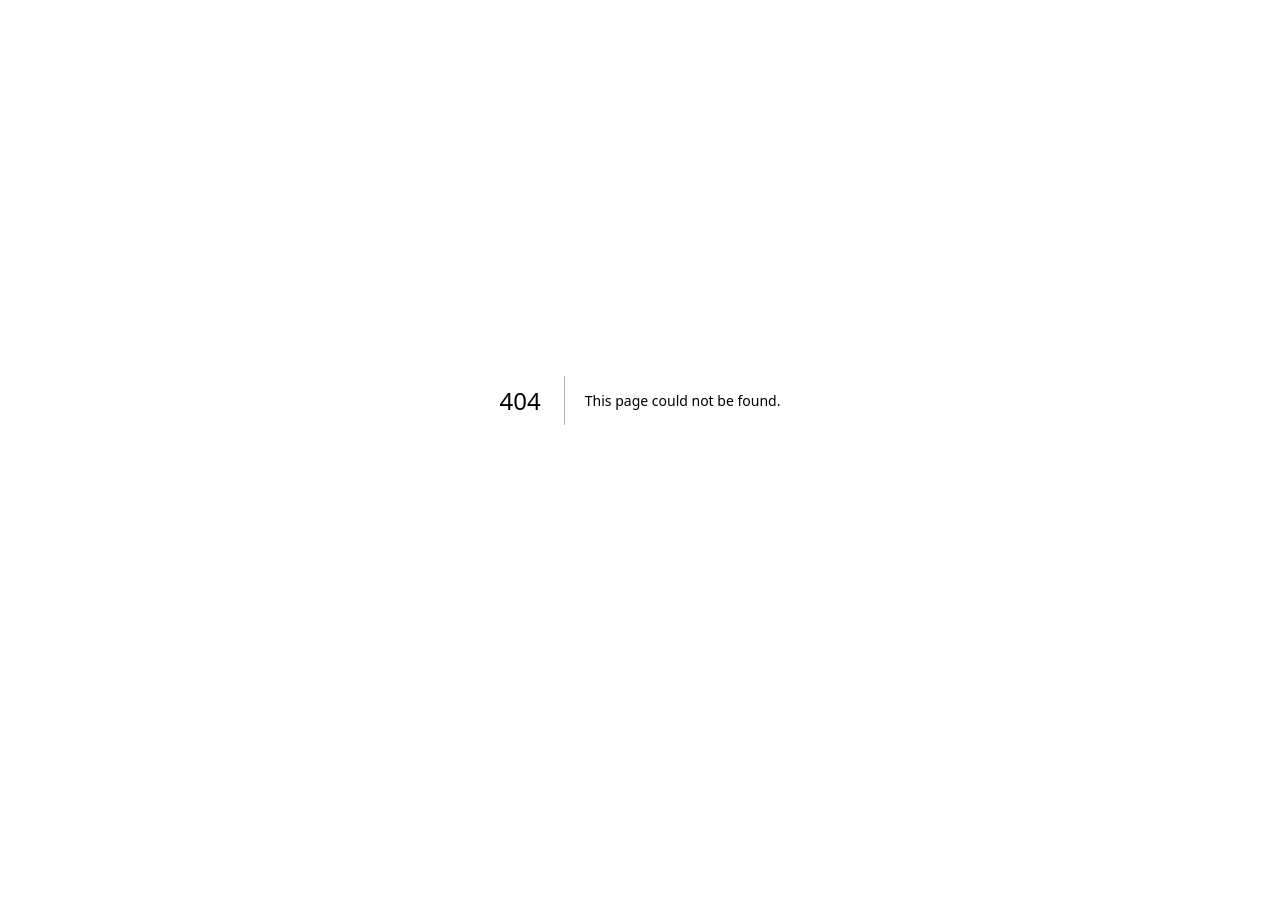
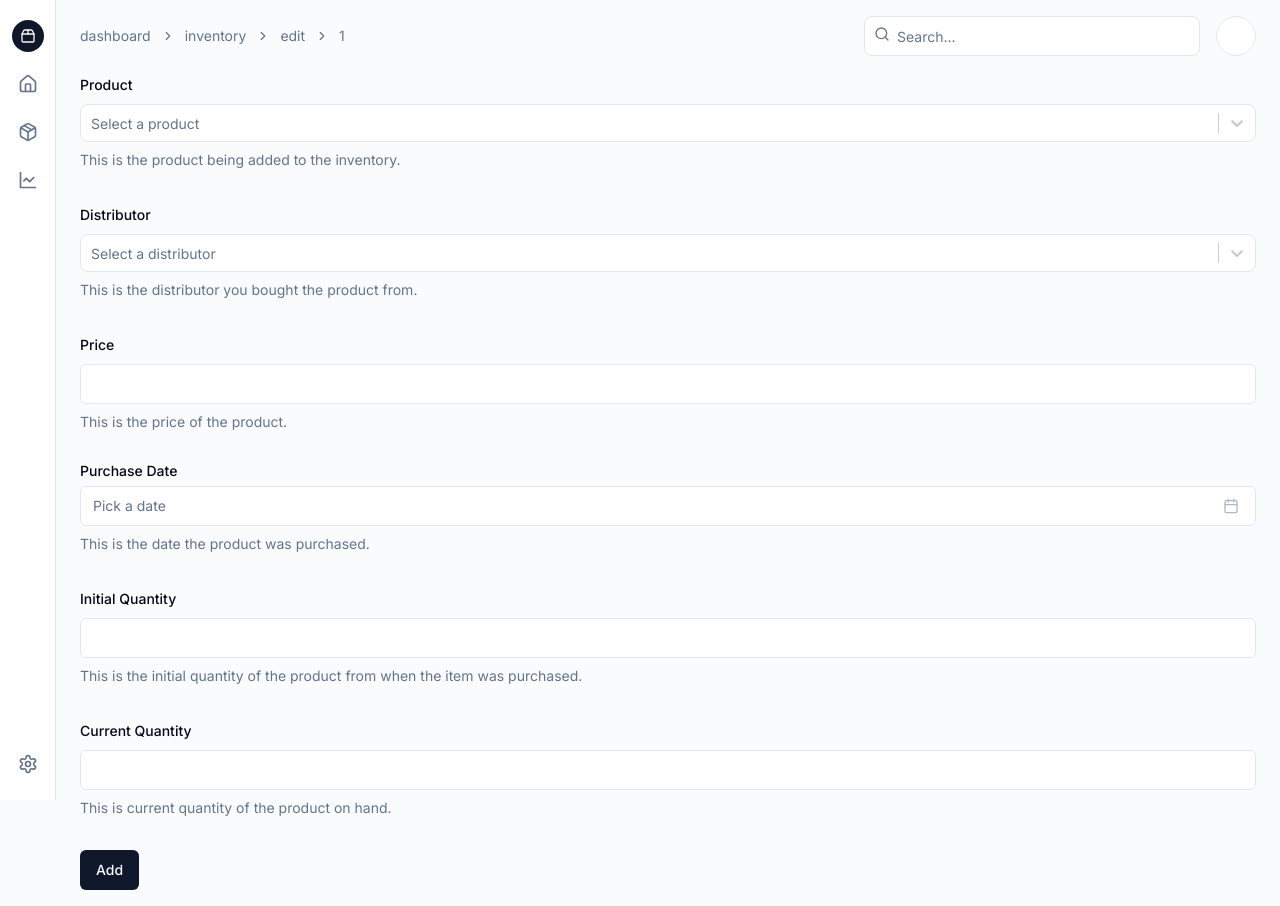
Before and after one commit to freddy-c/greenkeeper, a Next.js app: page /dashboard/inventory/edit/1 in a window 1280 px wide. Before the commit this address had no page. Before the commit the page ends 800 px from the top, so only its background shows below. Built offline with nearby package versions, Linux system fonts and the light colour scheme; no server answers; the database is empty.

Commit message:
Add item management functionality with forms and validation

```diff
--- /dev/null
+++ b/app/dashboard/inventory/actions.ts
@@ -0,0 +1,60 @@
+"use server";
+
+import { revalidatePath } from "next/cache";
+import { z } from "zod";
+import prisma from "@/app/client";
+import { AddItemSchema } from "@/app/schemas";
+
+export async function editItem(
+    itemId: string,
+    data: z.infer<typeof AddItemSchema>
+): Promise<{
+    success: boolean;
+    message?: string;
+    item?: any;
+    issues?: {
+        path: any;
+        message: string;
+    }[];
+}> {
+    // Validate the incoming data with zod
+    const parsed = AddItemSchema.safeParse(data);
+
+    if (!parsed.success) {
+        return {
+            success: false,
+            issues: parsed.error.issues.map((issue) => {
+                return { path: issue.path, message: issue.message };
+            }),
+        };
+    }
+
+    try {
+        // Construct the data object for Prisma
+        const itemData = {
+            productId: parsed.data.product.value, // Use the UUID value
+            distributorId: parsed.data.distributor.value, // Use the UUID value
+            price: parsed.data.price,
+            purchaseDate: new Date(parsed.data.purchaseDate), // Assuming the date is a string in 'yyyy-MM-dd' format
+            initialQuantity: parsed.data.initialQuantity,
+            currentQuantity: parsed.data.currentQuantity,
+        };
+
+        // Update the item in the database
+        const updatedItem = await prisma.item.update({
+            where: { id: itemId },
+            data: itemData,
+        });
+
+        // Optionally revalidate the cache/path if needed
+        revalidatePath("/inventory");
+
+        return {
+            success: true,
+            item: updatedItem,
+        };
+    } catch (e) {
+        console.log(e);
+        return { success: false, message: "Failed to update item" };
+    }
+}
--- a/app/dashboard/inventory/add/page.tsx
+++ b/app/dashboard/inventory/add/page.tsx
@@ -8,7 +8,7 @@ import {
 
 import { Button } from "@/components/ui/button";
 import { Distributor, Product } from "@prisma/client";
-import AddItemForm from "./add-item-form";
+import ItemForm from "../item-form";
 import prisma from "../../../client";
 import { ChevronLeft } from "lucide-react";
 
@@ -45,7 +45,7 @@ export default async function AddInventoryPage() {
                         </CardHeader>
                         <CardContent>
                             <div className="grid gap-6">
-                                <AddItemForm
+                                <ItemForm
                                     products={products}
                                     distributors={distributors}
                                 />
--- /dev/null
+++ b/app/dashboard/inventory/edit/[id]/page.tsx
@@ -0,0 +1,32 @@
+import { Distributor, Product } from "@prisma/client";
+import ItemForm from "../../item-form";
+import prisma from "@/app/client";
+import { ItemWithProductDistributor } from "../../schemas";
+
+export default async function EditPage({ params }: { params: any }) {
+    const { id } = params;
+
+    const products: Product[] = await prisma.product.findMany();
+    const distributors: Distributor[] = await prisma.distributor.findMany();
+
+    const item: ItemWithProductDistributor =
+        await prisma.item.findUniqueOrThrow({
+            where: {
+                id,
+            },
+            include: {
+                product: true,
+                distributor: true,
+            },
+        });
+
+    return (
+        <div>
+            <ItemForm
+                products={products}
+                distributors={distributors}
+                item={item}
+            />
+        </div>
+    );
+}
--- a/app/dashboard/inventory/add/add-item-form.tsx
+++ b/app/dashboard/inventory/item-form.tsx
@@ -6,8 +6,8 @@ import Select from "react-select";
 import { Product, Distributor } from "@prisma/client";
 import { z } from "zod";
 import { zodResolver } from "@hookform/resolvers/zod";
-import { AddItemSchema } from "../../../schemas";
-import { createItem } from "../../../actions";
+import { AddItemSchema } from "../../schemas";
+import { createItem } from "../../actions";
 
 import { format } from "date-fns";
 import { CalendarIcon } from "lucide-react";
@@ -32,6 +32,8 @@ import {
     FormMessage,
 } from "@/components/ui/form";
 import { Input } from "@/components/ui/input";
+import { ItemWithProductDistributor } from "./schemas";
+import { editItem } from "./actions";
 
 type AddItemFormValues = z.infer<typeof AddItemSchema>;
 
@@ -82,20 +84,54 @@ const selectStyles = {
     }),
 };
 
-export default function AddItemForm({
+export default function ItemForm({
     products,
     distributors,
+    item,
 }: {
     products: Product[];
     distributors: Distributor[];
+    item?: ItemWithProductDistributor;
 }) {
     const router = useRouter();
 
     const form = useForm<AddItemFormValues>({
+        defaultValues: item
+            ? {
+                  product: {
+                      value: item.productId,
+                      label: item.product.name,
+                  },
+                  distributor: {
+                      value: item.distributorId,
+                      label: item.distributor.name,
+                  },
+                  price: item.price,
+                  purchaseDate: format(item.purchaseDate, "yyyy-MM-dd"),
+                  initialQuantity: item.initialQuantity,
+                  currentQuantity: item.currentQuantity,
+              }
+            : undefined,
         resolver: zodResolver(AddItemSchema),
     });
 
     const onSubmit = async (data: AddItemFormValues) => {
+        if (item) {
+            const response = await editItem(item.id, data);
+
+            if (!response.success) {
+                response.issues?.forEach((issue) => {
+                    issue.path.forEach((pathElement: any) => {
+                        form.setError(pathElement, {
+                            type: "manual",
+                            message: issue.message,
+                        });
+                    });
+                });
+            } else {
+                router.push("/dashboard/inventory");
+            }
+        } else {
             const response = await createItem(data);
 
             if (!response.success) {
@@ -108,22 +144,8 @@ export default function AddItemForm({
                     });
                 });
             } else {
-            // form.reset({
-            //     product: {
-            //         value: "",
-            //         label: "",
-            //     },
-            //     distributor: {
-            //         value: "",
-            //         label: "",
-            //     },
-            //     price: 0,
-            //     purchaseDate: "",
-            //     initialQuantity: 0,
-            //     currentQuantity: 0,
-            // });
-
                 router.push("/dashboard/inventory");
+            }
         }
     };
 
@@ -202,14 +224,8 @@ export default function AddItemForm({
                                 <FormControl>
                                     <Input
                                         type="number"
+                                        step="0.01"
                                         {...field}
-                                        value={field.value || ""}
-                                        onChange={(e) =>
-                                            field.onChange(
-                                                parseFloat(e.target.value) || ""
-                                            )
-                                        }
-                                        aria-label="price"
                                     />
                                 </FormControl>
                                 <FormDescription>
@@ -293,15 +309,8 @@ export default function AddItemForm({
                                 <FormControl>
                                     <Input
                                         type="number"
+                                        step="0.01"
                                         {...field}
-                                        value={field.value || ""}
-                                        onChange={(e) =>
-                                            field.onChange(
-                                                parseInt(e.target.value, 10) ||
-                                                    ""
-                                            )
-                                        }
-                                        aria-label="initialQuantity"
                                     />
                                 </FormControl>
                                 <FormDescription>
@@ -321,15 +330,8 @@ export default function AddItemForm({
                                 <FormControl>
                                     <Input
                                         type="number"
+                                        step="0.01"
                                         {...field}
-                                        value={field.value || ""}
-                                        onChange={(e) =>
-                                            field.onChange(
-                                                parseInt(e.target.value, 10) ||
-                                                    ""
-                                            )
-                                        }
-                                        aria-label="currentQuantity"
                                     />
                                 </FormControl>
                                 <FormDescription>
@@ -340,7 +342,7 @@ export default function AddItemForm({
                             </FormItem>
                         )}
                     />
-                    <Button type="submit">Add Item</Button>
+                    <Button type="submit">{item ? "Update" : "Add"}</Button>
                 </form>
             </Form>
         </div>
--- a/app/dashboard/inventory/page.tsx
+++ b/app/dashboard/inventory/page.tsx
@@ -1,5 +1,27 @@
-export default function InventoryPage() {
+import { Item } from "@prisma/client";
+import prisma from "@/app/client";
+import { ItemWithProductDistributor } from "./schemas";
+
+export default async function InventoryPage() {
+    const items: ItemWithProductDistributor[] = await prisma.item.findMany({
+        include: {
+            product: true, // Include related product details
+            distributor: true, // Include related distributor details
+        },
+    });
+
     return (
-        <h1>Inventory Page!</h1>
-    )
+        <div>
+            <h1>Inventory Page!</h1>
+            <ul>
+                {items.map((item) => (
+                    <li key={item.id}>
+                        <strong>{item.product.name}</strong> - Distributed by{" "}
+                        {item.distributor.name}, Price: £{item.price.toFixed(2)}
+                        , Quantity: {item.currentQuantity}
+                    </li>
+                ))}
+            </ul>
+        </div>
+    );
 }
--- /dev/null
+++ b/app/dashboard/inventory/schemas.ts
@@ -0,0 +1,9 @@
+import { Prisma } from "@prisma/client";
+
+const itemWithProductDistributor = Prisma.validator<Prisma.ItemDefaultArgs>()({
+    include: { product: true, distributor: true },
+});
+
+export type ItemWithProductDistributor = Prisma.ItemGetPayload<
+    typeof itemWithProductDistributor
+>;
--- a/app/product/edit/[id]/page.tsx
+++ b/app/product/edit/[id]/page.tsx
@@ -1,4 +1,4 @@
-import { Distributor, Manufacturer, Product } from "@prisma/client";
+import { Manufacturer } from "@prisma/client";
 import prisma from "@/app/client";
 import ProductForm from "../../product-form";
 import { ProductWithManufacturer } from "@/app/schemas";
@@ -8,12 +8,9 @@ export default async function EditPage({ params }: { params: any }) {
 
     const manufacturers: Manufacturer[] = await prisma.manufacturer.findMany();
 
-    // const product: Product = await prisma.product.findFirstOrThrow();
-
     const product: ProductWithManufacturer =
         await prisma.product.findUniqueOrThrow({
             where: {
-                // id: "bc7905cf-67cb-42f6-baba-9791f53bdad3",
                 id,
             },
             include: {
@@ -23,7 +20,6 @@ export default async function EditPage({ params }: { params: any }) {
 
     return (
         <div>
-            {/* {JSON.stringify(product)} */}
             <ProductForm manufacturers={manufacturers} product={product} />
         </div>
     );
--- a/app/schemas.tsx
+++ b/app/schemas.tsx
@@ -14,10 +14,10 @@ export const AddItemSchema = z.object({
         value: z.string().uuid(),
         label: z.string(),
     }),
-    price: z.number().positive(),
+    price: z.coerce.number().positive(),
     purchaseDate: z.string().date(),
-    initialQuantity: z.number().positive(),
-    currentQuantity: z.number().positive(),
+    initialQuantity: z.coerce.number().positive(),
+    currentQuantity: z.coerce.number().positive(),
 });
 
 export const ProductFormSchema = z.object({
@@ -155,4 +155,6 @@ const productWithManufacturer = Prisma.validator<Prisma.ProductDefaultArgs>()({
     include: { manufacturer: true },
 });
 
-export type ProductWithManufacturer = Prisma.ProductGetPayload<typeof productWithManufacturer>
+export type ProductWithManufacturer = Prisma.ProductGetPayload<
+    typeof productWithManufacturer
+>;
```
Lines whose indentation alone changed are shown as unchanged.
